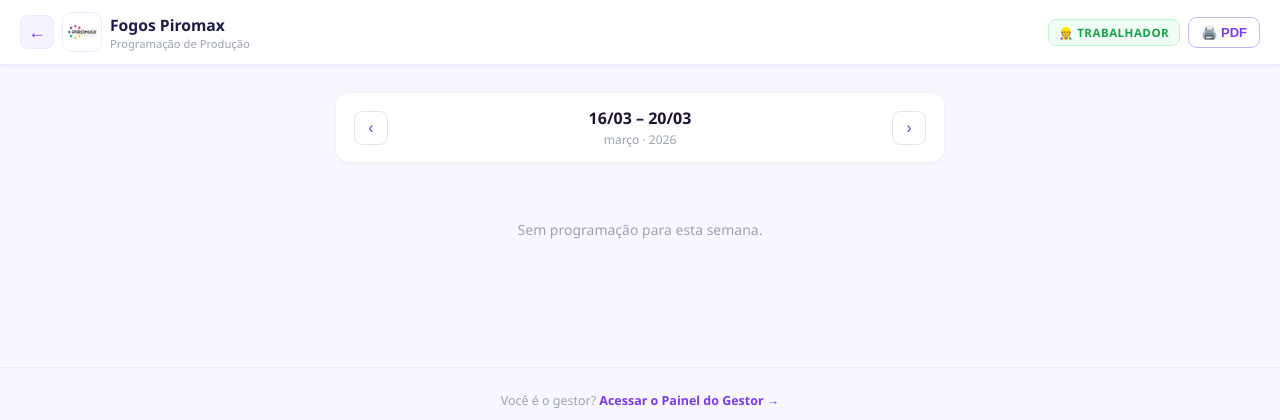
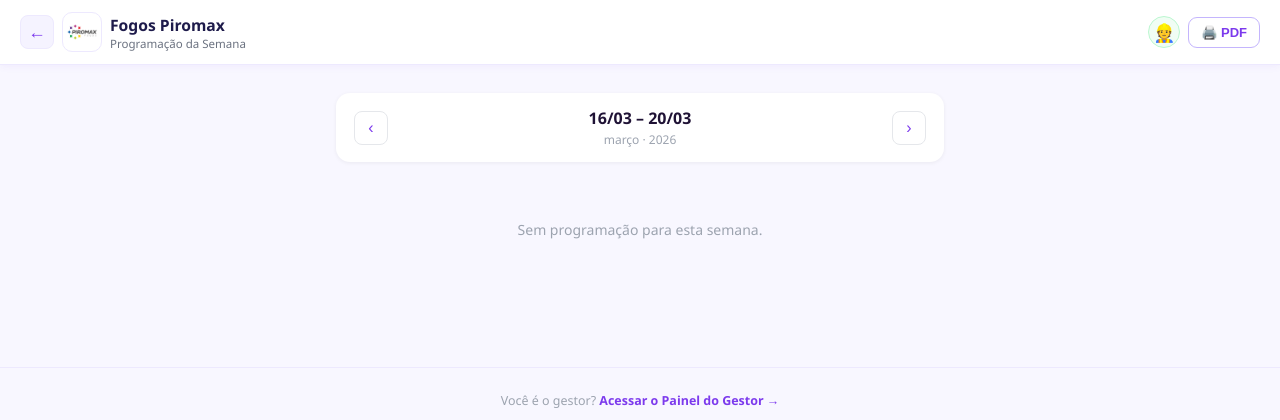
Before and after one commit to fogospiromax/controledeprodu-o, a Flask app: page /producao in a window 1280 px wide. Shown: the top 420 px of the page. Run offline with Flask 3, Linux system fonts and the light colour scheme; data that the repository does not hold is empty; some libraries are stand-ins or nearby versions.

Commit message:
Update worker.html

```diff
--- a/templates/worker.html
+++ b/templates/worker.html
@@ -37,10 +37,11 @@
   .header-brand-text .sub { font-size: 0.7rem; color: #9ca3af; }
   .header-right { display: flex; align-items: center; gap: 8px; }
   .worker-badge {
-    background: #f0fdf4; color: #16a34a; border: 1.5px solid #bbf7d0;
-    border-radius: 8px; padding: 5px 10px; font-size: 0.72rem; font-weight: 800;
-    letter-spacing: 0.5px; white-space: nowrap;
+    width: 32px; height: 32px; border-radius: 50%; flex-shrink: 0;
+    background: #f0fdf4; border: 1.5px solid #bbf7d0;
+    display: flex; align-items: center; justify-content: center; font-size: 1.1rem;
   }
+  .header-brand-text .sub { font-size: 0.72rem; color: #6b7280; font-weight: 500; }
   .btn-print { background:#fff; color:#7c3aed; border:1.5px solid #c4b5fd; border-radius:9px; padding:7px 12px; font-size:13px; font-weight:600; cursor:pointer; display:flex; align-items:center; gap:5px; }
   .btn-print:hover { background:#f3f0ff; }
   /* ── Footer ── */
@@ -119,11 +120,11 @@
     </div>
     <div class="header-brand-text">
       <div class="title">Fogos Piromax</div>
-      <div class="sub">Programação de Produção</div>
+      <div class="sub">Programação da Semana</div>
     </div>
   </div>
   <div class="header-right">
-    <span class="worker-badge">👷 TRABALHADOR</span>
+    <span class="worker-badge">👷</span>
     <button class="btn-print" onclick="window.print()">🖨️ PDF</button>
   </div>
 </header>
```
